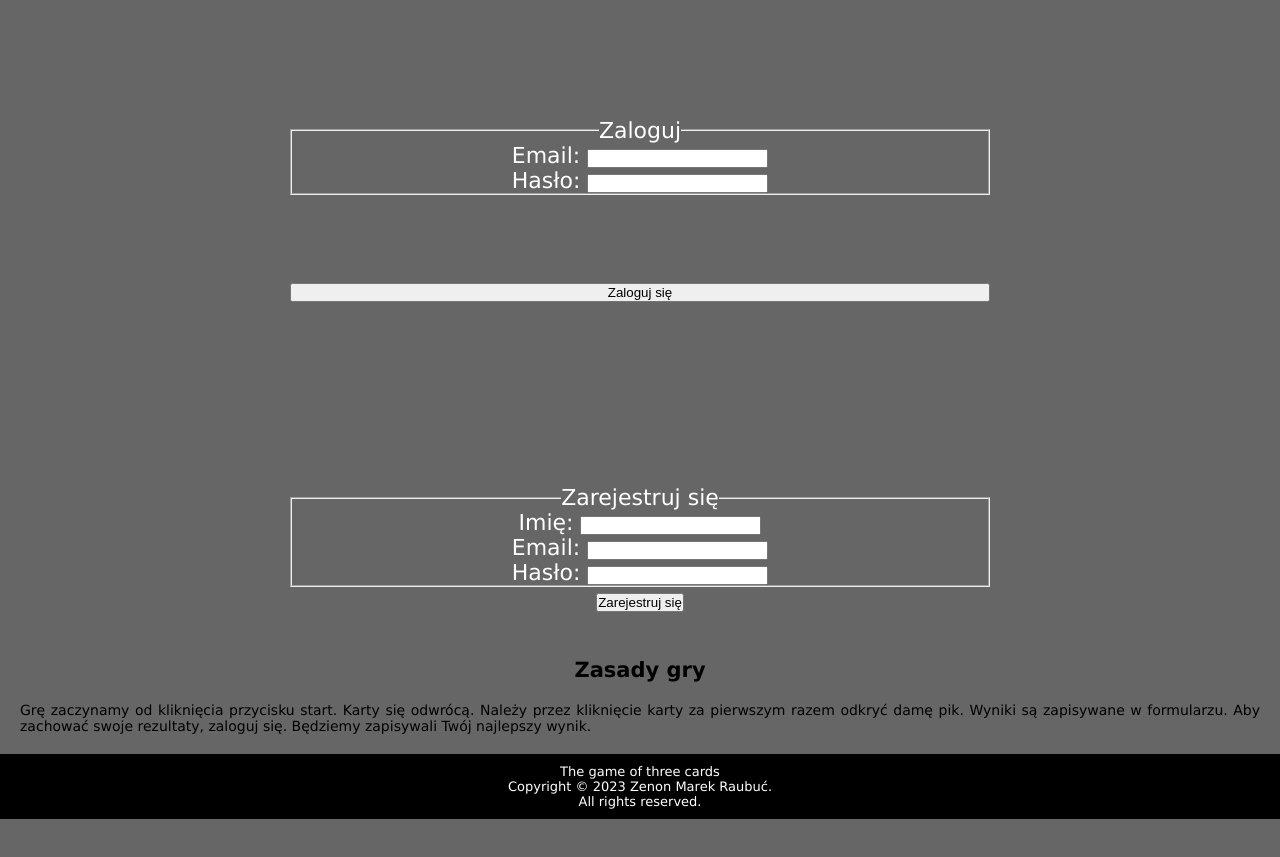
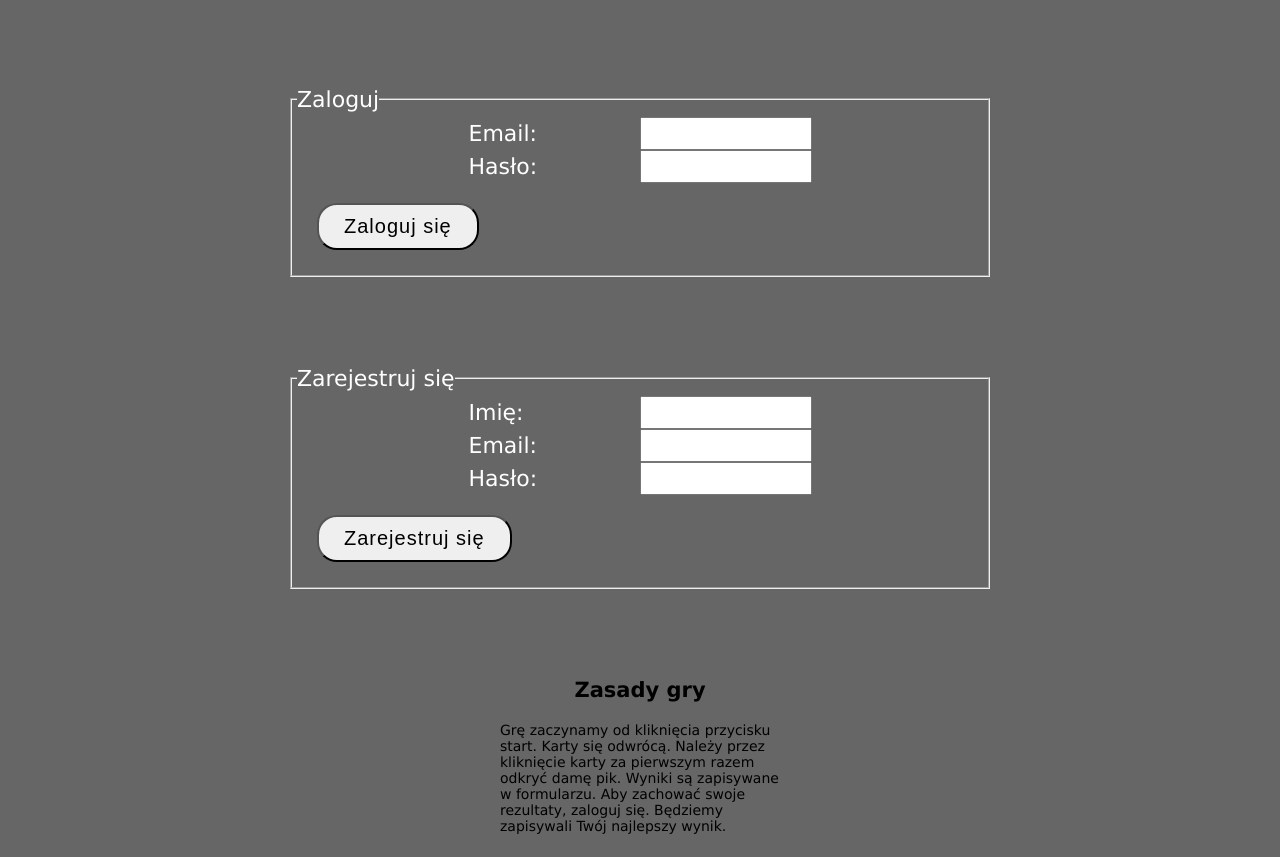
Before and after one commit to marcocollander/cards, a website: page index.html in a window 1280 px wide. Shown: the part 1092-1949 px from the top of the page. Before the commit the page ends 1911 px from the top, so only its background shows below. Drawn offline with Linux system fonts and the light colour scheme.

Commit message:
Change styles of forms

```diff
--- a/index.html
+++ b/index.html
@@ -1,16 +1,16 @@
 <!DOCTYPE html>
 <html lang="en">
   <head>
-  <meta charset="UTF-8"/>
-  <meta http-equiv="X-UA-Compatible" content="IE=edge"/>
-  <meta name="viewport" content="width=device-width, initial-scale=1.0"/>
+    <meta charset="UTF-8" />
+    <meta http-equiv="X-UA-Compatible" content="IE=edge" />
+    <meta name="viewport" content="width=device-width, initial-scale=1.0" />
     <title>Gra w trzy karty</title>
-  <link rel="stylesheet" href="./css/main.css"/>
+    <link rel="stylesheet" href="./css/main.css" />
   </head>
 
   <body>
     <header class="header" id="header">
-  <img class="header__logo" src="./assets/logo-three.jpg" alt="logo"/>
+      <img class="header__logo" src="./assets/logo-three.jpg" alt="logo" />
       <h1 class="header__heading">Gra w trzy karty</h1>
       <nav class="menu hidden">
         <ul class="menu__list">
@@ -105,40 +105,41 @@
           <button class="btns__btn">Reset</button>
         </div>
       </section>
+
       <section class="login-signup">
         <h2 class="login-signup__heading">Logowanie/Rejestracja</h2>
-    <form class="form login" action="/" id="form-login">
-      <fieldset class="login-signup__fields">
-        <legend>Zaloguj</legend>
-        <div class="login__email">
-          <label for="email">Email: </label>
-          <input type="email" class="input" id="email"/>
+        <form class="form" action="/" id="form-login">
+          <fieldset class="form__fieldset">
+            <legend class="form__legend">Zaloguj</legend>
+            <div class="form__field">
+              <label class="form__label" for="email">Email: </label>
+              <input class="form__input" type="email" id="email" required />
             </div>
-        <div class="login__password">
-          <label for="password">Hasło: </label>
-          <input type="password" class="input" id="password"/>
+            <div class="form__field">
+              <label class="form__label" for="password">Hasło: </label>
+              <input class="form__input" type="password" id="password" required/>
             </div>
+            <button type="submit" class="form__button">Zaloguj się</button>
           </fieldset>
-      <button class="submit-btn">Zaloguj się</button>
         </form>
 
-    <form class="form signup" action="/" id="form-signup">
-      <fieldset>
+        <form class="form" action="/" id="form-signup">
+          <fieldset class="form__fieldset">
             <legend>Zarejestruj się</legend>
-        <div class="login__name">
-          <label for="name">Imię:</label>
-          <input type="text" class="input" id="name"/>
+            <div class="form__field">
+              <label class="form__label" for="name">Imię:</label>
+              <input class="form__input" type="text" class="input" id="name" />
             </div>
-        <div class="login__email">
-          <label for="signup-email">Email: </label>
-          <input type="email" class="input" id="signup-email"/>
+            <div class="form__field">
+              <label class="form__label" for="signup-email">Email: </label>
+              <input class="form__input" type="email" class="input" id="signup-email" />
             </div>
-        <div class="login__password">
-          <label for="signup-password">Hasło: </label>
-          <input type="password" class="input" id="signup-password"/>
+            <div class="form__field">
+              <label class="form__label" for="signup-password">Hasło: </label>
+              <input class="form__input" type="password" id="signup-password" />
             </div>
+            <button class="form__button">Zarejestruj się</button>
           </fieldset>
-      <button class="submit-btn">Zarejestruj się</button>
         </form>
       </section>
       <section class="rules" id="rules">
--- a/sass/_content.scss
+++ b/sass/_content.scss
@@ -1,4 +1,5 @@
 .game {
+  margin-top: 50px;
   height: 100vh;
 }
 
@@ -55,26 +56,8 @@
   }
 }
 
-.login-signup {
-  height: 100vh;
-  display: flex;
-  flex-direction: column;
-  justify-content: space-evenly;
-  text-align: center;
+.rules {
 
-  &__fileds {
-    height: 100%;
-    display: flex;
-    flex-direction: column;
-    justify-content: space-evenly;
-  }
-
-  &__heading {
-    font-size: 2.5rem;
-  }
-}
-
-.rules {
   font-size: 1.4rem;
   font-family: Verdana, Geneva, Tahoma, sans-serif;
 
@@ -83,8 +66,9 @@
   }
 
   &__description {
+    max-width: 320px;
+    margin: 0 auto 50px;
     padding: 20px;
-    text-align: justify;
   }
 
 }
--- a/sass/_form-login.scss
+++ b/sass/_form-login.scss
@@ -1,11 +1,11 @@
-.login {
-  height: 45vh;
+.login-signup {
+  height: 100vh;
   display: flex;
   flex-direction: column;
   justify-content: space-evenly;
-  margin-top: 50px;
+
+  &__heading {
+    text-align: center;
+    font-size: 2.5rem;
+  }
 }
-
-.signup {
-  margin-top: 50px;
-}
--- a/sass/_form.scss
+++ b/sass/_form.scss
@@ -9,15 +9,12 @@
   }
 
   &__field {
-    margin: 0 auto;
+    margin: 10px auto;
     display: flex;
     justify-content: space-evenly;
     align-items: center;
+  }
 
-    &:nth-of-type(1) {
-      margin-top: 20px;
-    }
-  }
 
   &__label {
     width: 50%;
--- a/sass/_header.scss
+++ b/sass/_header.scss
@@ -31,7 +31,7 @@
   top: 65px;
   right: 2px;
   border-radius: 20px;
-  background-color: #beb3b3;
+  background-color: #1b8d18;
 
   &__list {
     list-style: none;
```
Also changed, not shown: css/main.css, 1 other file. Lines whose indentation alone changed are shown as unchanged.
